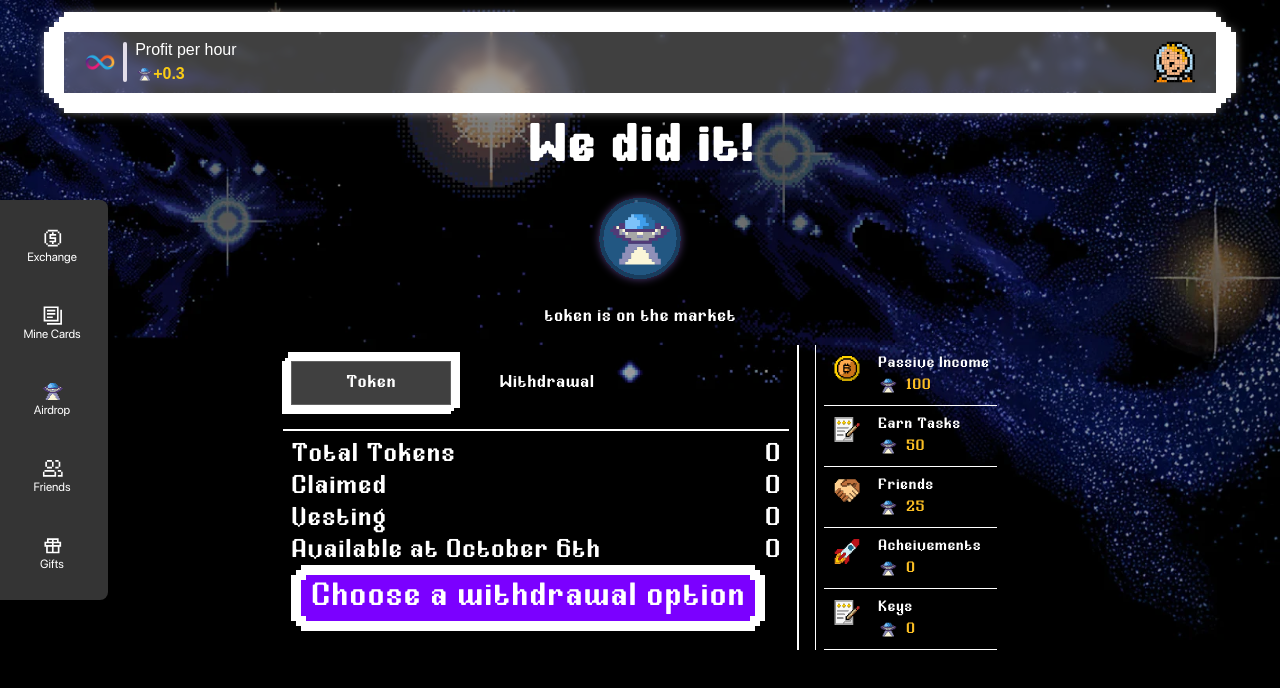
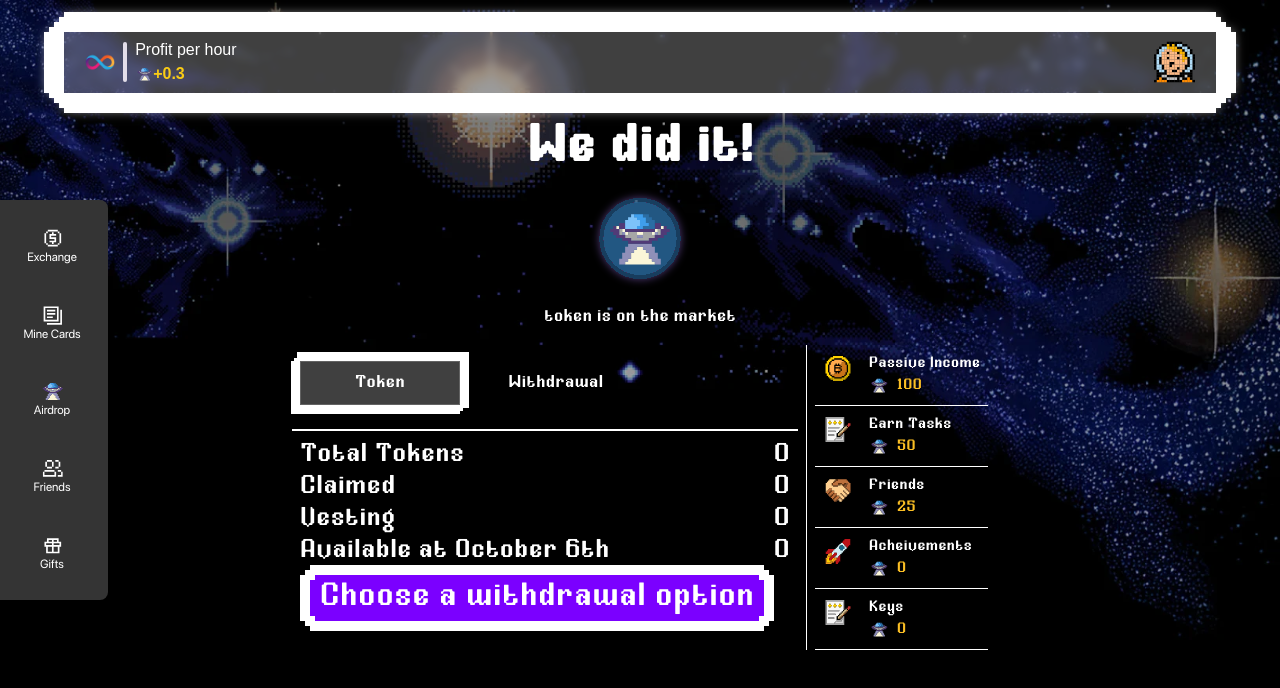
Before and after one commit to ICP-hub/StarDustAdventures, a React (Vite) app in the folder src/game_frontend/: page /dashboard/airdrop in a window 1280 px wide. Shown: the top 688 px of the page. Built offline with nearby package versions, Linux system fonts and the light colour scheme.

Commit message:
Remove unused spacer div from Airdrop component

```diff
--- a/src/game_frontend/src/pages/Dashboard/Airdrop/index.tsx
+++ b/src/game_frontend/src/pages/Dashboard/Airdrop/index.tsx
@@ -14,7 +14,7 @@ const Airdrop=()=>{
             </section>
             <section className='airdrop-body'>
                 <AirdropTab/>
-                <div className='spacer'></div>
+                {/* <div className='spacer'></div> */}
                 <Incentives/>
             </section>
         </main>
```
